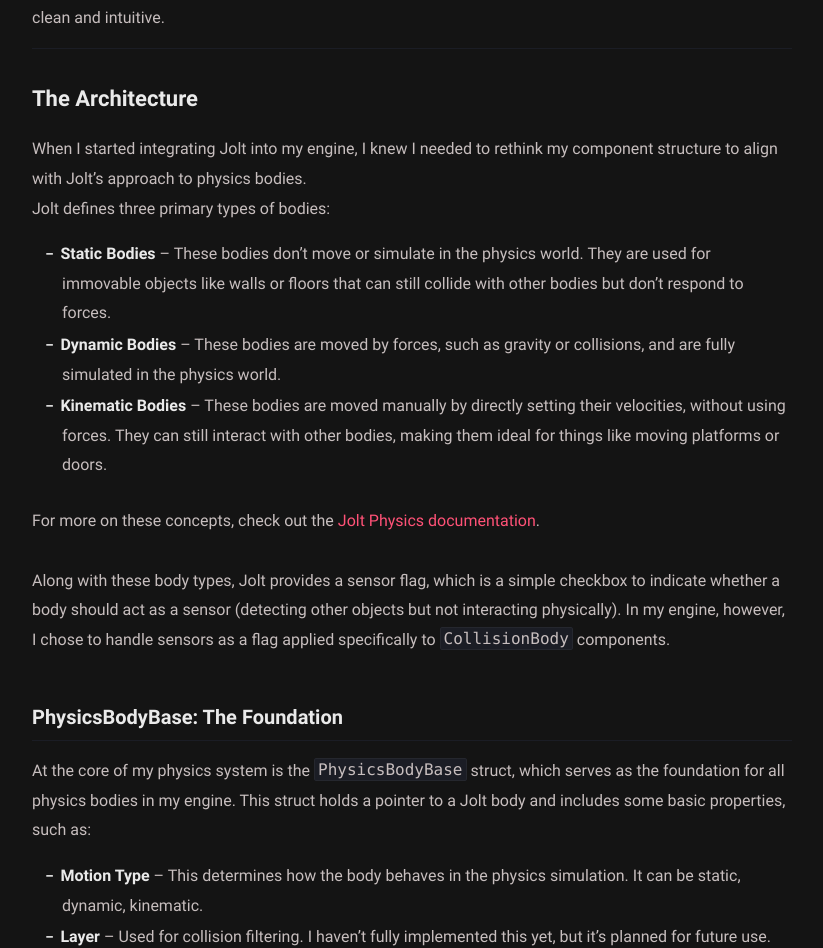
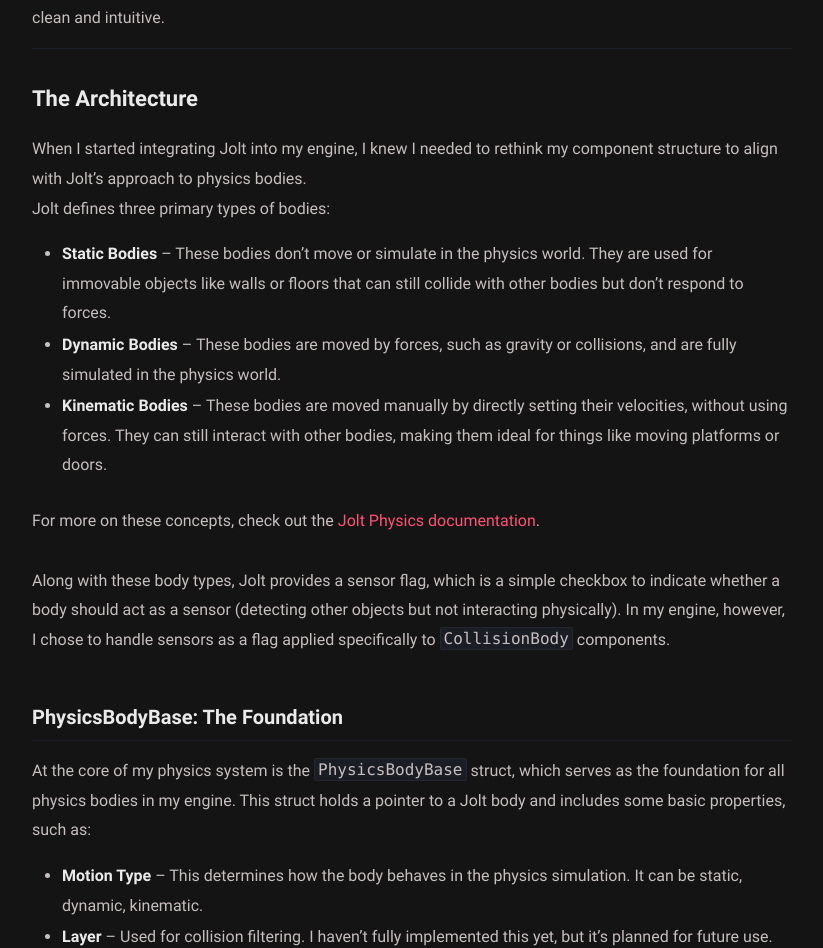
Before and after one commit to hanion/hanion.github.io, a Jekyll site: the page built from _posts/2025-02-03-my-experience-with-jolt.md, in a window 1280 px wide. Shown: the part 1947-2895 px from the top of the page, without its empty margins (228-1051 px from the left). Built offline with Jekyll 4.4.1, drawn with Linux system fonts in a browser that asks for light colours; nearby versions of some CDN libraries.

Commit message:
fix list

```diff
--- a/_sass/klise/_base.scss
+++ b/_sass/klise/_base.scss
@@ -135,22 +135,6 @@ figcaption {
 }
 
 // List
-ul {
-  list-style: none;
-  li {
-    display: list-item;
-    text-align: -webkit-match-parent;
-  }
-  li::before {
-    content: "\FE63";
-    display: inline-block;
-    top: -1px;
-    width: 1.2em;
-    position: relative;
-    margin-left: -1.3em;
-    font-weight: 700;
-  }
-}
 
 ol {
   list-style: none;
```
